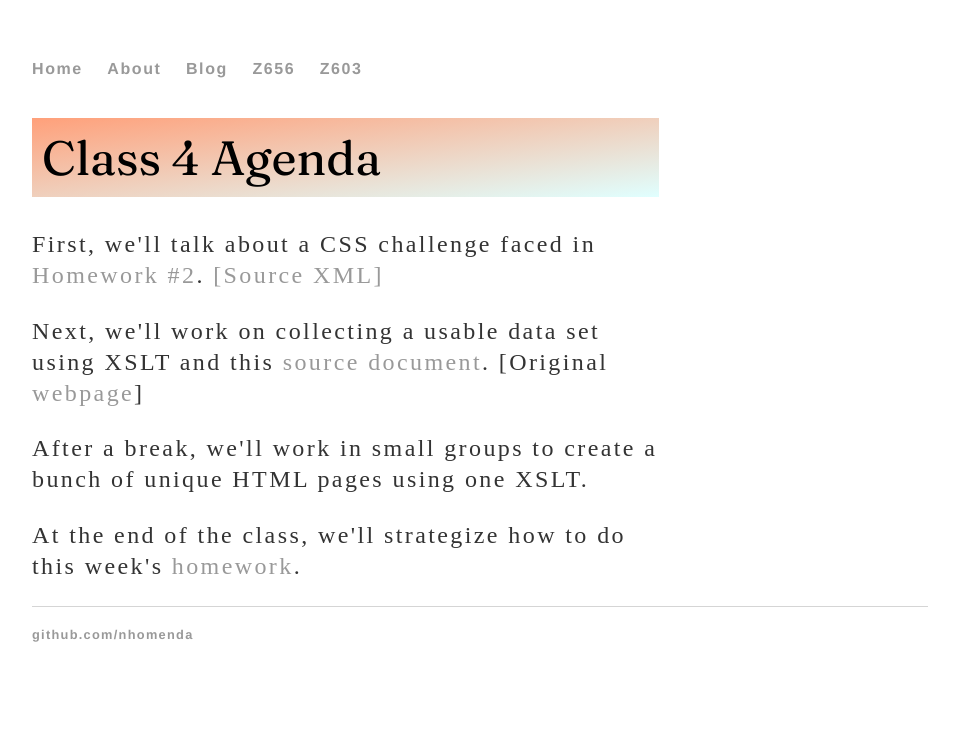
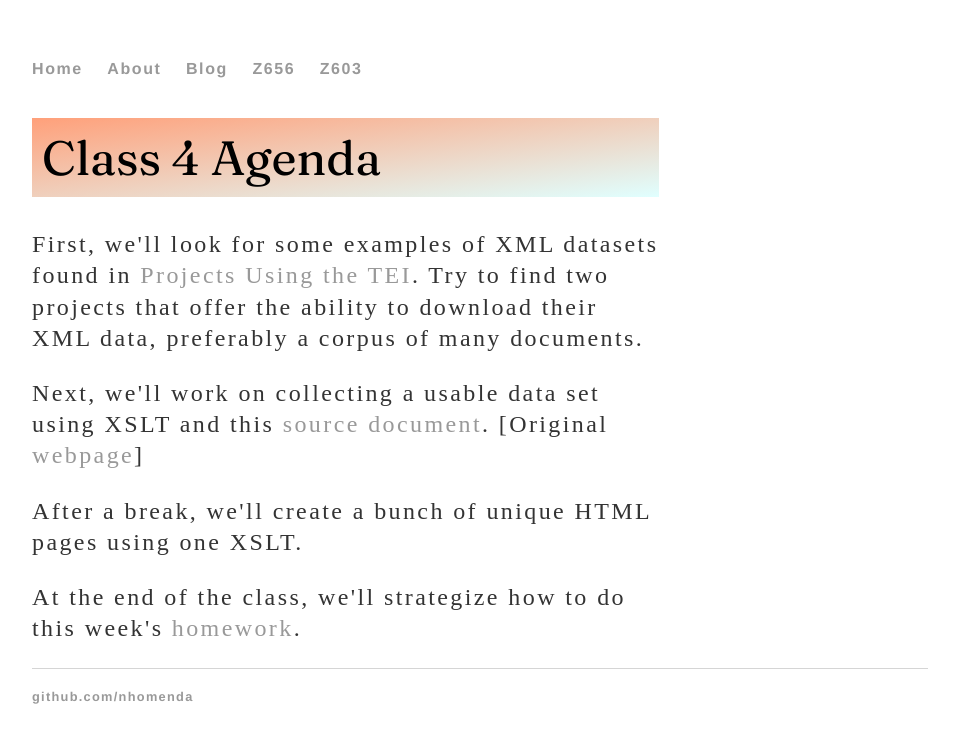
Before and after one commit to nhomenda/nhomenda.github.io, a Jekyll site: the page built from Z603/class4.html, in a window 1280 px wide. Shown: the top 743 px of the page, without its empty margins (160-1119 px from the left). Built offline with Jekyll 4.4.1, drawn with Linux system fonts in a browser that asks for light colours.

Commit message:
Update class4.html

```diff
--- a/Z603/class4.html
+++ b/Z603/class4.html
@@ -1,13 +1,13 @@
 ---
 layout: default
 title: "Class 4 Agenda"
-date: 2021-02-11
+date: 2022-02-03
 ---
 
 <h1>{{ page.title }}</h1>
 <div class="blurb">
-  <p>First, we'll talk about a CSS challenge faced in <a href="/Z603/hw2.html">Homework #2</a>. <a href="/Z603/show_attribute.xml">[Source XML]</a></p>
+  <p>First, we'll look for some examples of XML datasets found in <a href="https://tei-c.org/Activities/Projects/">Projects Using the TEI</a>. Try to find two projects that offer the ability to download their XML data, preferably a corpus of many documents.</p>
   <p>Next, we'll work on collecting a usable data set using XSLT and this <a href="/Z603/neko2.xml">source document</a>. [Original <a href="http://nekoatsume.wikia.com/wiki/Cats">webpage</a>]</p>
-  <p>After a break, we'll work in small groups to create a bunch of unique HTML pages using one XSLT.</p>
+  <p>After a break, we'll create a bunch of unique HTML pages using one XSLT.</p>
   <p>At the end of the class, we'll strategize how to do this week's <a href="/Z603/hw4.html">homework</a>.</p>
 </div><!-- /.blurb -->
```
